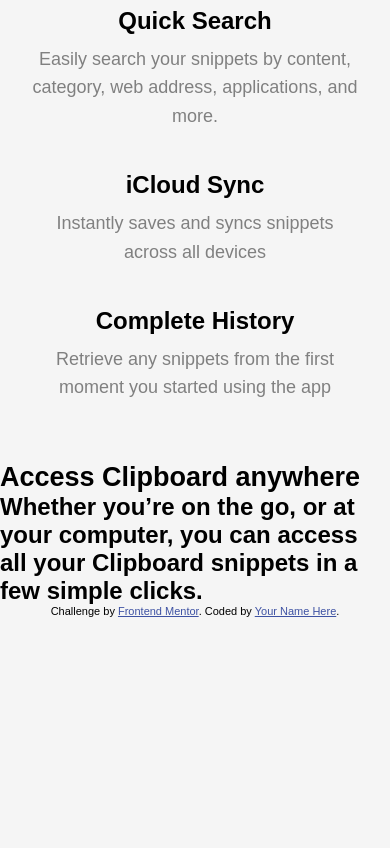
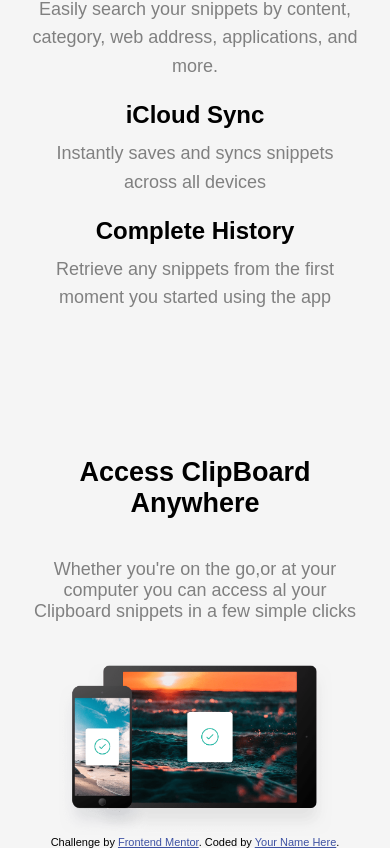
Before and after one commit to 81andie/clipboard-landing-page-master, a plain HTML site: page index.html in a window 390 px wide. Shown: the part 1316-2164 px from the top of the page. Before the commit the page ends 1933 px from the top, so only its background shows below. Drawn offline with Linux system fonts and the light colour scheme; a web font is replaced by a local one.

Commit message:
sección snipets responsive para los 2 dispositivos

```diff
--- a/index.html
+++ b/index.html
@@ -71,81 +71,64 @@
 
   <!-- COLUMNA IZQUIERDA -->
   <div class="features_img">
-    <img src="images/image-computer.png" alt="computer">
+    <img src="images/image-computer.png" class="img_computer" alt="computer">
   </div>
 
   <!-- COLUMNA DERECHA -->
   <div class="features_content">
-
       <div class="feature_block">
       <h3>Quick Search</h3>
       <p class="mobile-text">
         Easily search your snippets by content,<br>category, web address,
         applications, and <br>more.
       </p>
-
       <p class="desktop-text">
         Easily search your snippets by content,<br> category, web address,
         applications, and more.
       </p>
-
-
     </div>
 
     <div class="feature_block">
-
-
       <h3>iCloud Sync</h3>
-
       <p class="mobile-text">
- Instantly saves and syncs snippets<br> across all devices
+      Instantly saves and syncs snippets<br> across all devices
       </p>
-
       <p class="desktop-text">
         Instantly saves and syncs snippets across all <br>devices
       </p>
-
     </div>
 
 
       <div class="feature_block">
-
-
       <h3>Complete History</h3>
-
       <p class="mobile-text">
      Retrieve any snippets from the first <br>moment you started using the app
       </p>
+      <p class="desktop-text">
+     Retrieve any snippets from the first moment <br> you started using the app
+      </p>
+    </div>
+</div>
+  </section>
+  </section>
 
-      <p class="desktop-text">
-    Retrieve any snippets from the first moment <br> you started using the app
-      </p>
 
-    </div>
+  <section class="devices">
+
+  <div class="devices_container">
+
+      <h1 class="mobile-text">Access ClipBoard <br>Anywhere</h1>
+      <h1 class="desktop-text">Access ClipBoard Anywhere</h1>
+      <p class="mobile-text">Whether you're on the go,or at your <br>computer you can access al your<br>Clipboard snippets in a few simple clicks</p>
+      <p class="desktop-text">Whether you're on the go,or at your computer you can access al your Clipboard <br>snippets in a few simple clicks</p>
+  </div>
+
+  <div class="devices_image">
+  <img src="images/image-devices.png"/>
+  </div>
 
 
 
-
-</div>
-
-
-
-    </section>
-
-
-
-
-
-
-  </section>
-
-
-  <section class="features_devices">
-    <h1 class="devices_title">Access Clipboard anywhere</h1>
-      <h3 class="devices_subtile">
-        <span>Whether you’re on the go, or at your computer, you can access all your Clipboard </span>
-        <span>snippets in a few simple clicks.</span>
-      </h3>
 
   </section>
 
--- a/style.css
+++ b/style.css
@@ -26,8 +26,8 @@ header {
     height: 18vh;
 }
 
-h3{
-    font-size:1.5rem;
+h3 {
+    font-size: 1.5rem;
 }
 
 .branding_container {
@@ -56,10 +56,6 @@ h3{
 .feature_subtitle span {
     display: block;
 }
-
-
-
-
 
 .btn_Ios,
 .btn_Mac {
@@ -115,18 +111,13 @@ h3{
 }
 
 
-
-
 .grid_devices {
     display: grid;
     grid-template-columns: 1fr;
-    gap: 50px;
-
 
 }
 
-.feature_block{
-
+.feature_block {
     justify-content: center;
     text-align: center
 }
@@ -135,22 +126,15 @@ h3{
 .mobile-text {
     display: block;
 
-
 }
-
-.features_img{
-    display: flex;
-    justify-content: center;
-}
-
 
 .desktop-text {
     display: none;
 }
 
-.features_devices img {
+.img_computer {
+    object-fit: contain;
     width: 60vw;
-
 }
 
 
@@ -158,8 +142,44 @@ h3{
     color: #808080;
     line-height: 1.6;
     padding: 10px;
-    margin-bottom: 30px;
+    margin-bottom: 10px;
 }
+
+.features_img {
+    display: flex;
+    justify-content: center;
+
+}
+
+
+/*devices*/
+
+
+.devices {
+    text-align: center
+}
+
+.devices_image {
+    display: flex;
+    justify-content: center;
+}
+
+.devices img {
+    margin-top: 40px;
+    width: 70vw;
+
+}
+
+.devices_container h1{
+    margin-top: 125px;
+}
+
+.devices_container p {
+    margin-top:40px;
+    color: #808080;
+}
+
+
 
 
 
@@ -232,7 +252,6 @@ h3{
         color: #242323;
         margin-bottom: 10px;
 
-
     }
 
     .feature_block p {
@@ -241,7 +260,7 @@ h3{
         padding: 10px;
     }
 
-    .feature_block{
+    .feature_block {
 
         text-align: left;
     }
@@ -250,8 +269,7 @@ h3{
 
     .mobile-text {
         display: none;
-    color:gray
-
+        color: gray
     }
 
     .desktop-text {
@@ -262,6 +280,13 @@ h3{
         transform: translateX(-100px);
 
     }
+
+    .devices img {
+        width: 60vw;
+    }
+
+
+
 
 
 
```
Lines whose indentation alone changed are shown as unchanged.
